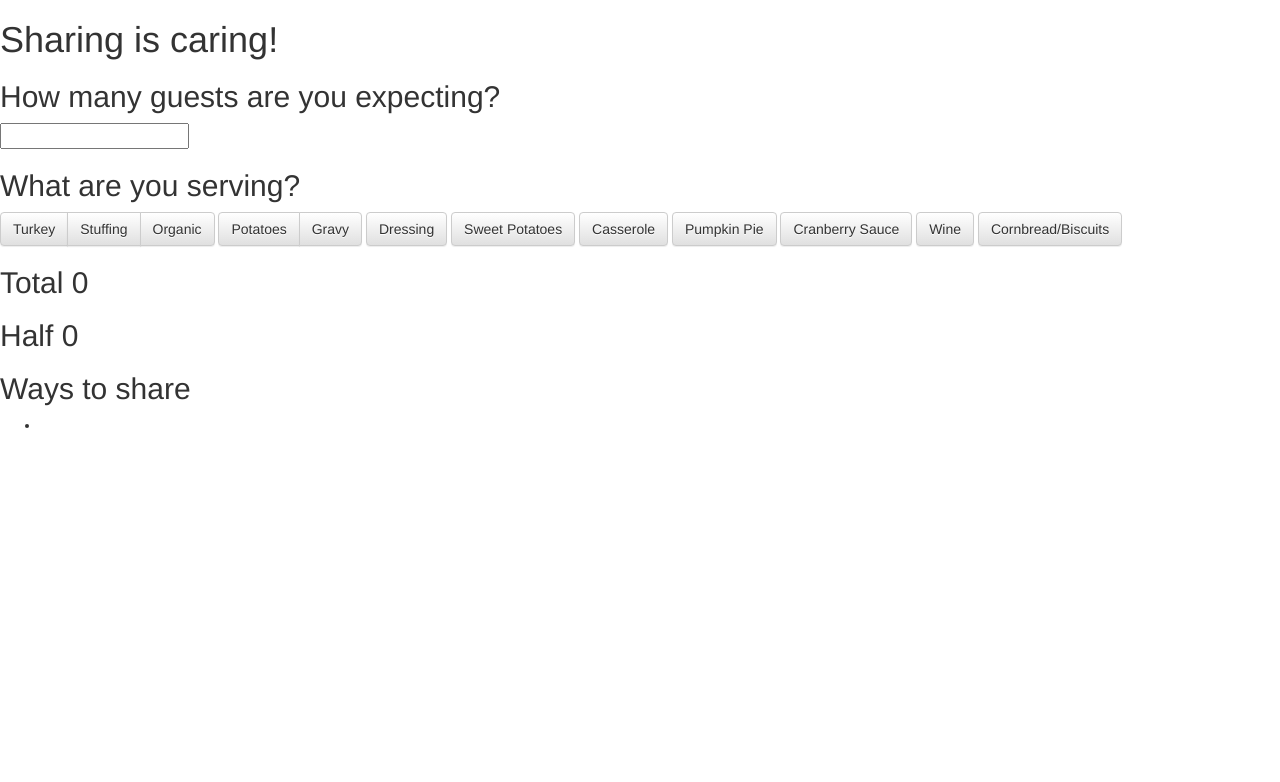
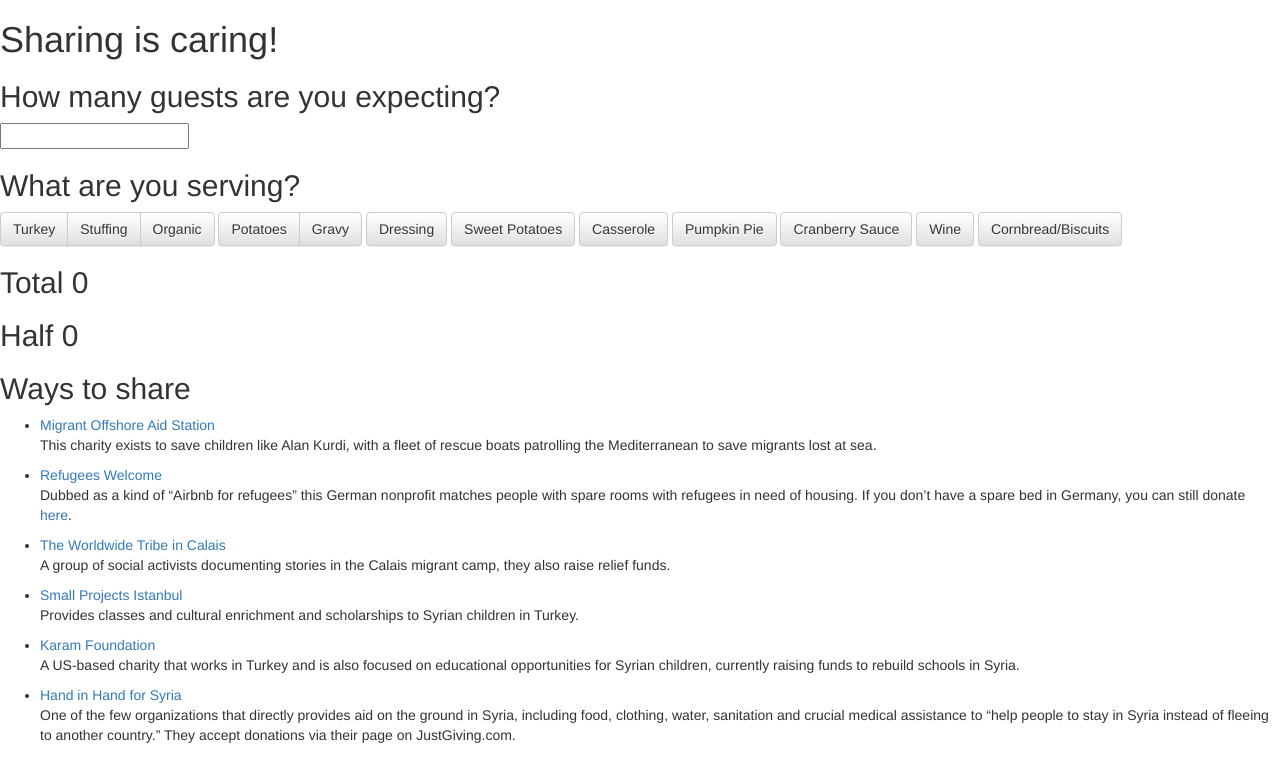
Before and after one commit to PaulAboutIt/forsyria, a website: page index.html in a window 1280 px wide. Drawn offline with nearby package versions, Linux system fonts and the light colour scheme.

Commit message:
add tracking code and links to charities

```diff
--- a/index.html
+++ b/index.html
@@ -91,7 +91,26 @@
     <section>
         <h2>Ways to share</h2>
         <ul>
-            <li><a href=""></a></li>
+            <li>
+                <a href="http://www.moas.eu/">Migrant Offshore Aid Station</a>
+                <p>This charity exists to save children like Alan Kurdi, with a fleet of rescue boats patrolling the Mediterranean to save migrants lost at sea.</p>
+            </li>
+            <li>
+                <a href="http://www.refugees-welcome.net/">Refugees Welcome</a>
+                <p>Dubbed as a kind of “Airbnb for refugees” this German nonprofit matches people with spare rooms with refugees in need of housing. If you don’t have a spare bed in Germany, you can still donate <a href="https://www.betterplace.org/en/projects/25731-refugees-welcome/donations/new#wcp">here</a>.</p>
+            </li>
+            <li><a href="https://www.facebook.com/theworldwidetribe">The Worldwide Tribe in Calais </a>
+                <p>A group of social activists documenting stories in the Calais migrant camp, they also raise relief funds. </p>
+            </li>
+            <li><a href="http://www.smallprojectsistanbul.org/">Small Projects Istanbul </a>
+                <p>Provides classes and cultural enrichment and scholarships to Syrian children in Turkey.</p>
+            </li>
+            <li><a href="http://www.karamfoundation.org/back-to-school-1/">Karam Foundation </a>
+                <p>A US-based charity that works in Turkey and is also focused on educational opportunities for Syrian children, currently raising funds to rebuild schools in Syria.</p>
+            </li>
+            <li><a href="http://www.handinhandforsyria.org.uk/">Hand in Hand for Syria </a>
+                <p>One of the few organizations that directly provides aid on the ground in Syria, including food, clothing, water, sanitation and crucial medical assistance to “help people to stay in Syria instead of fleeing to another country.” They accept donations via their page on JustGiving.com.</p>
+            </li>
         </ul>
     </section>
     <!-- jQuery (necessary for Bootstrap's JavaScript plugins) -->
@@ -102,31 +121,47 @@
         $(document).ready(function () {
             var guests = 0;
             var dishTotal = 0;
-            var total= 0
-            var half = total/2;
+            var total = 0
+            var half = total / 2;
             $('#total').text(total);
             $('#half').text(half);
-            $('#guests').on('change', function() {
+            $('#guests').on('change', function () {
                 guests = $('#guests').val();
-                total = parseFloat(dishTotal*guests);
-                half = parseFloat(total)/2;
+                total = parseFloat(dishTotal * guests);
+                half = parseFloat(total) / 2;
                 $('#total').text(total);
                 $('#half').text(half);
             })
-            $('#dishes div label').on('click', function(val) {
+            $('#dishes div label').on('click', function (val) {
                 if ($.inArray('active', val.currentTarget.classList) == -1) {
                     dishTotal += parseFloat(val.currentTarget.childNodes[1].value);
                 } else {
                     dishTotal -= parseFloat(val.currentTarget.childNodes[1].value);
                 }
-                total = parseFloat(dishTotal*guests);
-                half = parseFloat(total)/2;
+                total = parseFloat(dishTotal * guests);
+                half = parseFloat(total) / 2;
                 $('#total').text(total);
                 $('#half').text(half);
 
             })
         });
     </script>
+    <script>
+        (function (i, s, o, g, r, a, m) {
+            i['GoogleAnalyticsObject'] = r;
+            i[r] = i[r] || function () {
+                (i[r].q = i[r].q || []).push(arguments)
+            }, i[r].l = 1 * new Date();
+            a = s.createElement(o),
+                m = s.getElementsByTagName(o)[0];
+            a.async = 1;
+            a.src = g;
+            m.parentNode.insertBefore(a, m)
+        })(window, document, 'script', '//www.google-analytics.com/analytics.js', 'ga');
+
+        ga('create', 'UA-70338634-1', 'auto');
+        ga('send', 'pageview');
+    </script>
 </body>
 
 </html>
```
